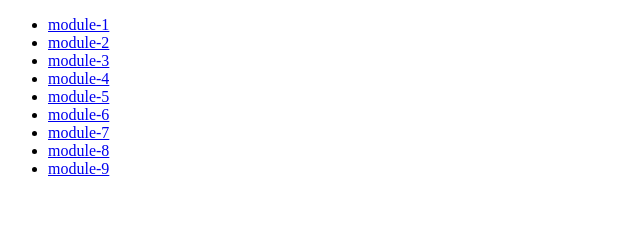
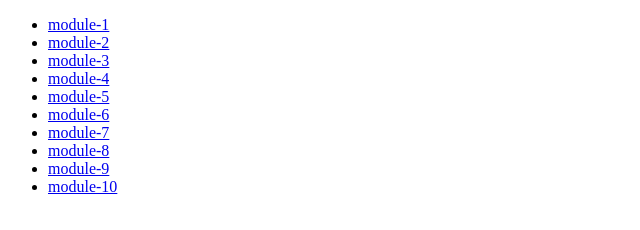
Before and after one commit to Andrey-rudnik/FE-advance, a plain HTML site: page index.html in a window 1280 px wide. Shown: the full height of the page, 0-640 px from the left. Drawn offline with Linux system fonts and the light colour scheme.

Commit message:
Add HW10

```diff
--- a/index.html
+++ b/index.html
@@ -19,6 +19,7 @@
         <li><a href="https://andrey-rudnik.github.io/module-7/index.html" target="_blank">module-7</a></li>
         <li><a href="https://andrey-rudnik.github.io/module-8/index.html" target="_blank">module-8</a></li>
         <li><a href="https://andrey-rudnik.github.io/module-9/index.html" target="_blank">module-9</a></li>
+        <li><a href="https://andrey-rudnik.github.io/module-10/index.html" target="_blank">module-10</a></li>
     </ul>
 </body>
 
```
